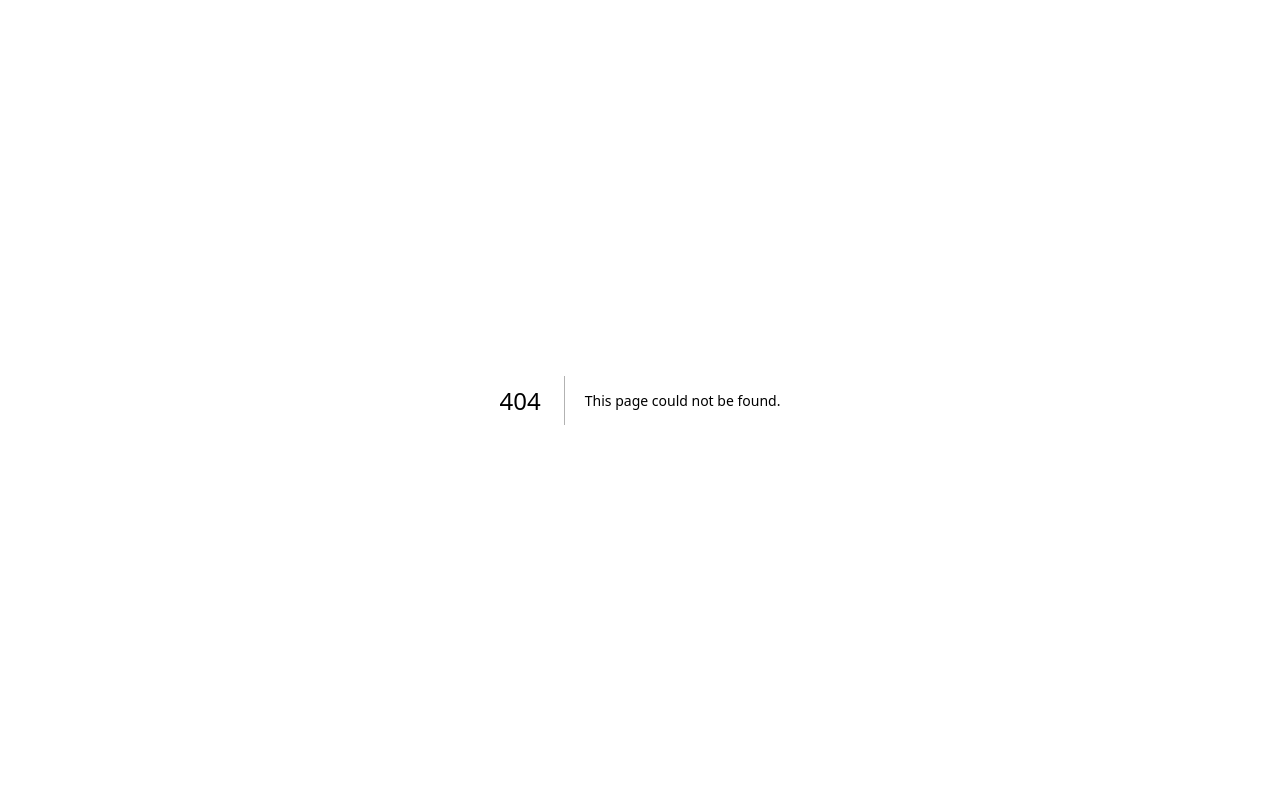
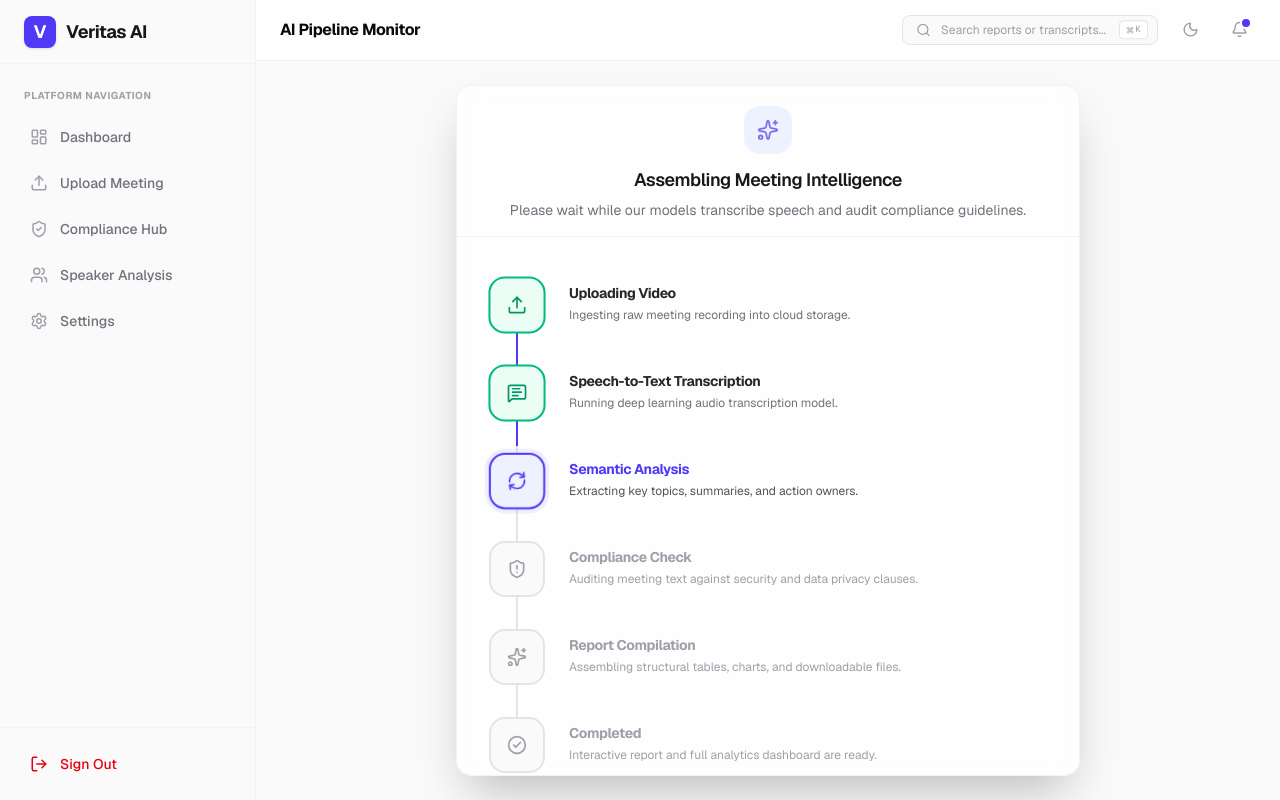
Before and after one commit to Saniya777-byte/style-it-fasion, a Next.js app in the folder frontend/: page /processing in a window 1280 px wide. Before the commit this address had no page. Built offline with nearby package versions, Linux system fonts and the light colour scheme.

Commit message:
feat: implement animated AI pipeline processing monitor

```diff
--- /dev/null
+++ b/frontend/src/app/processing/page.js
@@ -0,0 +1,78 @@
+"use client";
+
+import React, { useState, useEffect } from "react";
+import { useRouter } from "next/navigation";
+import { Sparkles, ArrowRight, CheckCircle2 } from "lucide-react";
+import Sidebar from "../../components/navigation/Sidebar";
+import Navbar from "../../components/navigation/Navbar";
+import ProcessingTimeline from "../../components/dashboard/ProcessingTimeline";
+import { Card, CardHeader, CardTitle, CardDescription, CardContent } from "../../components/ui/Card";
+import { Button } from "../../components/ui/Button";
+import { ROUTES } from "../../constants";
+
+export default function ProcessingPage() {
+  const router = useRouter();
+  const [stageIndex, setStageIndex] = useState(0);
+  const totalStages = 6;
+
+  useEffect(() => {
+    if (stageIndex >= totalStages - 1) return;
+
+    // Simulate stage completion every 2.5 seconds
+    const timer = setTimeout(() => {
+      setStageIndex(prev => prev + 1);
+    }, 2500);
+
+    return () => clearTimeout(timer);
+  }, [stageIndex]);
+
+  const isCompleted = stageIndex === totalStages - 1;
+
+  return (
+    <div className="flex h-screen overflow-hidden bg-zinc-50 dark:bg-black font-sans">
+      <Sidebar />
+
+      <div className="flex-1 flex flex-col overflow-y-auto min-w-0">
+        <Navbar title="AI Pipeline Monitor" />
+
+        <main className="p-6 max-w-2xl w-full mx-auto space-y-6 flex flex-col justify-center min-h-[calc(100vh-4rem)]">
+          <Card className="shadow-2xl">
+            <CardHeader className="text-center pb-4 border-b border-zinc-100 dark:border-zinc-900">
+              <div className="mx-auto w-12 h-12 rounded-2xl bg-indigo-50 dark:bg-indigo-950/40 text-indigo-650 dark:text-indigo-400 flex items-center justify-center mb-3">
+                <Sparkles className={isCompleted ? "" : "animate-pulse"} size={22} />
+              </div>
+              <CardTitle>
+                {isCompleted ? "AI Processing Complete" : "Assembling Meeting Intelligence"}
+              </CardTitle>
+              <CardDescription>
+                {isCompleted
+                  ? "Veritas has audited all conversation records against your policy settings."
+                  : "Please wait while our models transcribe speech and audit compliance guidelines."}
+              </CardDescription>
+            </CardHeader>
+
+            <CardContent className="py-6 px-8">
+              <ProcessingTimeline currentStageIndex={stageIndex} />
+
+              {isCompleted && (
+                <div className="mt-8 pt-6 border-t border-zinc-100 dark:border-zinc-900 flex flex-col items-center gap-4">
+                  <div className="flex items-center gap-2 text-xs font-semibold text-emerald-600 dark:text-emerald-400 bg-emerald-50 dark:bg-emerald-950/20 px-3.5 py-1.5 rounded-full border border-emerald-100 dark:border-emerald-900/50">
+                    <CheckCircle2 size={14} />
+                    <span>Compliance certificate generated: 94% score</span>
+                  </div>
+                  <Button
+                    className="w-full flex items-center justify-center gap-2 cursor-pointer"
+                    onClick={() => router.push(ROUTES.DASHBOARD)}
+                  >
+                    <span>View Dashboard Audit</span>
+                    <ArrowRight size={15} />
+                  </Button>
+                </div>
+              )}
+            </CardContent>
+          </Card>
+        </main>
+      </div>
+    </div>
+  );
+}
--- /dev/null
+++ b/frontend/src/components/dashboard/ProcessingTimeline.js
@@ -0,0 +1,95 @@
+"use client";
+
+import React, { useState, useEffect } from "react";
+import { motion } from "framer-motion";
+import { Upload, MessageSquareText, ShieldAlert, Cpu, Sparkles, CheckCircle2, RefreshCw } from "lucide-react";
+import { cn } from "../../utils/cn";
+
+export function ProcessingTimeline({ currentStageIndex = 0 }) {
+  const stages = [
+    { name: "Uploading Video", description: "Ingesting raw meeting recording into cloud storage.", icon: Upload },
+    { name: "Speech-to-Text Transcription", description: "Running deep learning audio transcription model.", icon: MessageSquareText },
+    { name: "Semantic Analysis", description: "Extracting key topics, summaries, and action owners.", icon: Cpu },
+    { name: "Compliance Check", description: "Auditing meeting text against security and data privacy clauses.", icon: ShieldAlert },
+    { name: "Report Compilation", description: "Assembling structural tables, charts, and downloadable files.", icon: Sparkles },
+    { name: "Completed", description: "Interactive report and full analytics dashboard are ready.", icon: CheckCircle2 },
+  ];
+
+  return (
+    <div className="w-full max-w-xl mx-auto py-4">
+      <div className="relative">
+        {/* Continuous Line background */}
+        <div className="absolute left-[27px] top-6 bottom-6 w-0.5 bg-zinc-200 dark:bg-zinc-800" />
+
+        {/* Animated Active Line */}
+        <motion.div
+          className="absolute left-[27px] top-6 w-0.5 bg-indigo-600 dark:bg-indigo-400"
+          initial={{ height: 0 }}
+          animate={{ height: `${(currentStageIndex / (stages.length - 1)) * 100}%` }}
+          transition={{ duration: 1, ease: "easeInOut" }}
+        />
+
+        <div className="space-y-8 relative">
+          {stages.map((stage, idx) => {
+            const Icon = stage.icon;
+            const isCompleted = idx < currentStageIndex;
+            const isActive = idx === currentStageIndex;
+            const isPending = idx > currentStageIndex;
+
+            return (
+              <motion.div
+                key={idx}
+                className="flex gap-6 items-start"
+                initial={{ opacity: 0, x: -10 }}
+                animate={{ opacity: 1, x: 0 }}
+                transition={{ delay: idx * 0.15 }}
+              >
+                {/* Stage Indicator Node */}
+                <div className="relative">
+                  <motion.div
+                    className={cn(
+                      "w-14 h-14 rounded-2xl flex items-center justify-center border-2 transition-all relative z-10",
+                      isCompleted && "bg-emerald-50 border-emerald-500 text-emerald-600 dark:bg-emerald-950/20 dark:border-emerald-500/80 dark:text-emerald-400",
+                      isActive && "bg-indigo-50 border-indigo-600 text-indigo-600 dark:bg-indigo-950/40 dark:border-indigo-400 dark:text-indigo-300 ring-4 ring-indigo-500/10",
+                      isPending && "bg-zinc-50 border-zinc-250 text-zinc-400 dark:bg-zinc-950 dark:border-zinc-800 dark:text-zinc-650"
+                    )}
+                    animate={isActive ? { scale: [1, 1.03, 1] } : {}}
+                    transition={{ repeat: Infinity, duration: 2 }}
+                  >
+                    {isActive && idx !== stages.length - 1 ? (
+                      <RefreshCw className="animate-spin" size={20} />
+                    ) : (
+                      <Icon size={20} />
+                    )}
+                  </motion.div>
+                </div>
+
+                {/* Content */}
+                <div className="flex-1 pt-1.5">
+                  <h4 className={cn(
+                    "text-sm font-bold tracking-tight transition-colors",
+                    isCompleted && "text-zinc-800 dark:text-zinc-300",
+                    isActive && "text-indigo-600 dark:text-indigo-400",
+                    isPending && "text-zinc-400 dark:text-zinc-550"
+                  )}>
+                    {stage.name}
+                  </h4>
+                  <p className={cn(
+                    "text-xs mt-1 transition-colors",
+                    isCompleted && "text-zinc-500 dark:text-zinc-400",
+                    isActive && "text-zinc-600 dark:text-zinc-350",
+                    isPending && "text-zinc-400 dark:text-zinc-600"
+                  )}>
+                    {stage.description}
+                  </p>
+                </div>
+              </motion.div>
+            );
+          })}
+        </div>
+      </div>
+    </div>
+  );
+}
+
+export default ProcessingTimeline;
```
